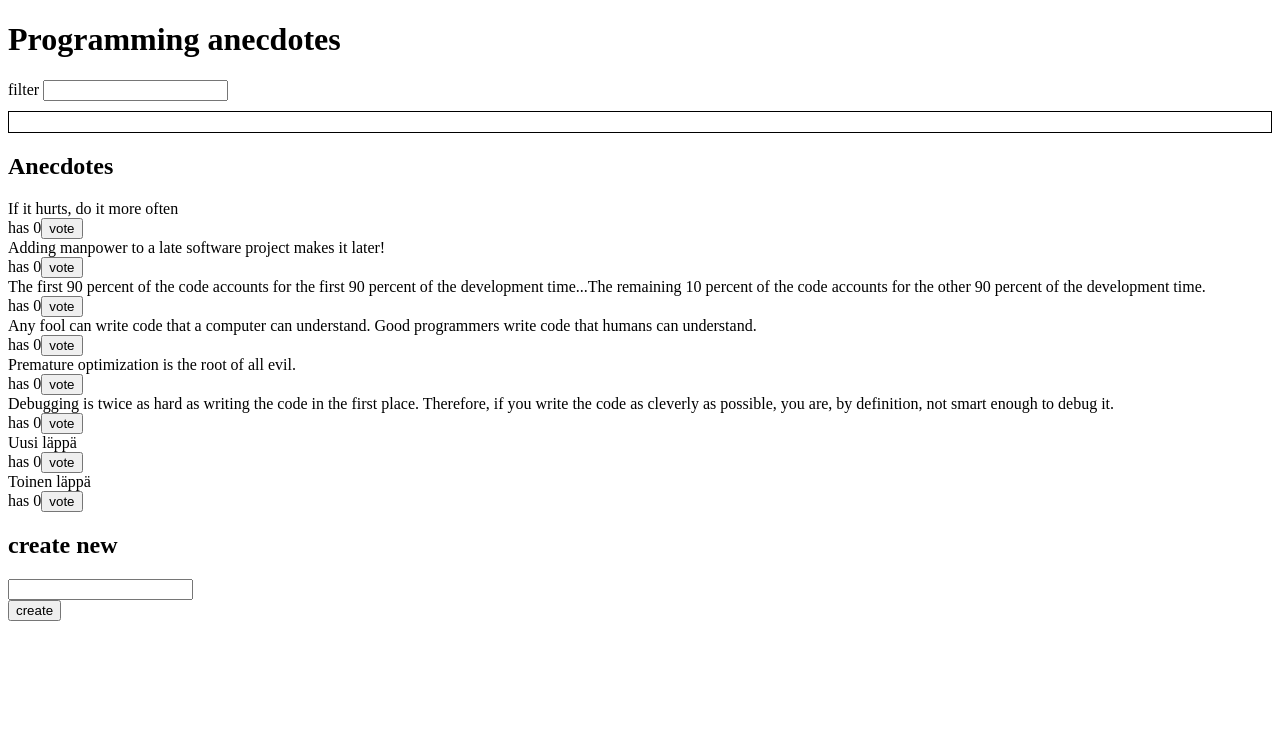
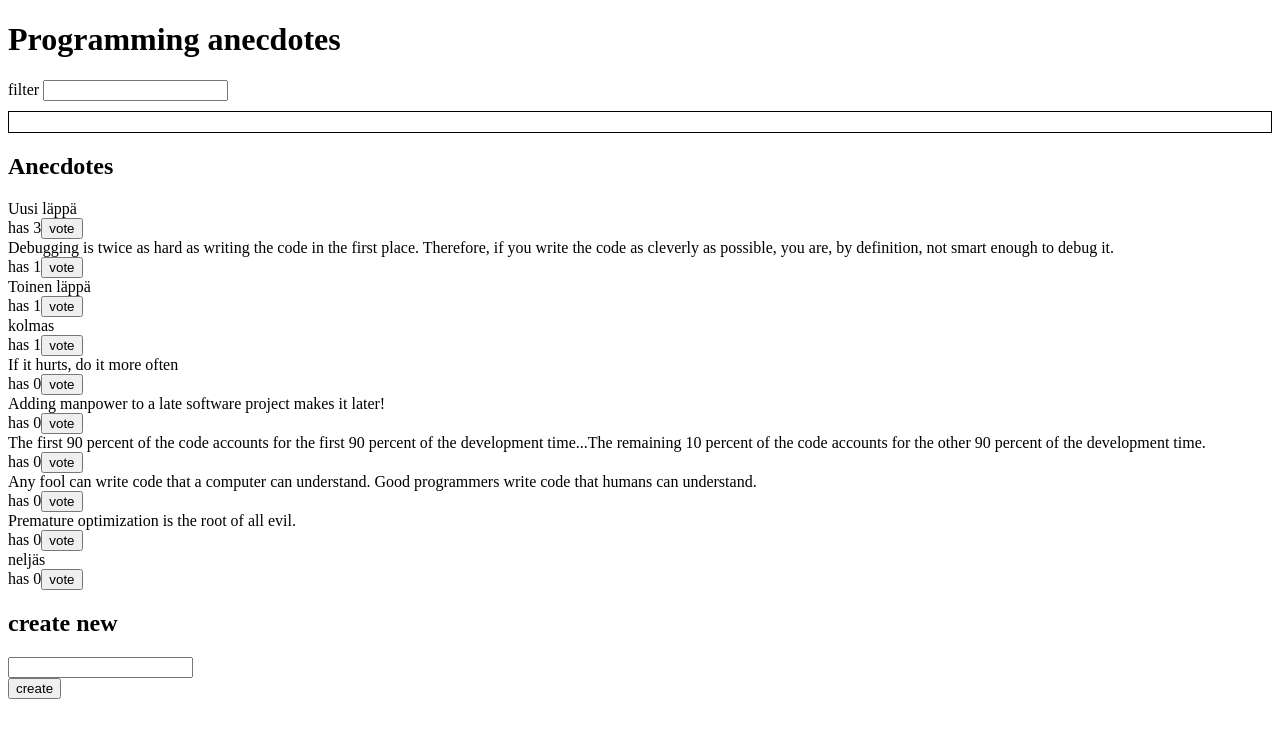
Before and after one commit to pekoe09/fullstack, a React (Create React App) app in the folder osa6_harj_1-23/: page / in a window 1280 px wide. Shown: the top 738 px of the page. Built offline with nearby package versions, Linux system fonts and the light colour scheme; data requests are answered from the project's data file.

Commit message:
Tehtävä 6.13

```diff
--- a/osa6_harj_1-23/db.json
+++ b/osa6_harj_1-23/db.json
@@ -28,17 +28,27 @@
     {
       "content": "Debugging is twice as hard as writing the code in the first place. Therefore, if you write the code as cleverly as possible, you are, by definition, not smart enough to debug it.",
       "id": "98312",
-      "votes": 0
+      "votes": 1
     },
     {
       "content": "Uusi läppä",
-      "votes": 0,
+      "votes": 3,
       "id": "RnN7DBI"
     },
     {
       "content": "Toinen läppä",
+      "votes": 1,
+      "id": "ln~cwX3"
+    },
+    {
+      "content": "kolmas",
+      "votes": 1,
+      "id": "JF0gQTP"
+    },
+    {
+      "content": "neljäs",
       "votes": 0,
-      "id": "ln~cwX3"
+      "id": "WLeu9fT"
     }
   ]
 }
--- a/osa6_harj_1-23/src/components/AnecdoteList.js
+++ b/osa6_harj_1-23/src/components/AnecdoteList.js
@@ -2,11 +2,15 @@
 import { anecdoteVoting } from '../reducers/anecdoteReducer'
 import { notificationSetting, notificationClearing } from '../reducers/notificationReducer'
 import { connect } from 'react-redux'
+import anecdoteService from '../services/anecdotes'
 
 class AnecdoteList extends React.Component {
-  handleVote = (id, content) => {
-    this.props.anecdoteVoting(id)
-    this.props.notificationSetting(`you voted '${content}'`)
+  handleVote = async (anecdote) => {
+    const votedAnecdote = { ...anecdote, votes: anecdote.votes + 1 }
+    const updatedAnecdote = await anecdoteService.update(votedAnecdote)
+    this.props.anecdoteVoting(updatedAnecdote)
+
+    this.props.notificationSetting(`you voted '${anecdote.content}'`)
     setTimeout(() => {
       this.props.notificationClearing()
     }, 5000)
@@ -23,7 +27,7 @@
             </div>
             <div>
               has {anecdote.votes}
-              <button onClick={() => { this.handleVote(anecdote.id, anecdote.content) }}>
+              <button onClick={() => { this.handleVote(anecdote) }}>
                 vote
               </button>
             </div>
--- a/osa6_harj_1-23/src/reducers/anecdoteReducer.js
+++ b/osa6_harj_1-23/src/reducers/anecdoteReducer.js
@@ -1,9 +1,7 @@
 const anecdoteReducer = (store = [], action) => {
   switch (action.type) {
     case 'VOTE': {
-      const old = store.filter(a => a.id !== action.id)
-      const voted = store.find(a => a.id === action.id)
-      return [...old, { ...voted, votes: voted.votes + 1 }]
+      return store.map(a => a.id === action.data.id ? action.data : a)
     }
     case 'CREATE':
       return store.concat(action.data)
@@ -21,10 +19,10 @@
   }
 }
 
-export const anecdoteVoting = (id) => {
+export const anecdoteVoting = (data) => {
   return {
     type: 'VOTE',
-    id
+    data
   }
 }
 
--- a/osa6_harj_1-23/src/services/anecdotes.js
+++ b/osa6_harj_1-23/src/services/anecdotes.js
@@ -12,4 +12,9 @@
   return response.data
 }
 
-export default { getAll, createNew }
+const update = async (anecdote) => {
+  const response = await axios.put(`${url}/${anecdote.id}`, anecdote)
+  return response.data
+}
+
+export default { getAll, createNew, update }
```
